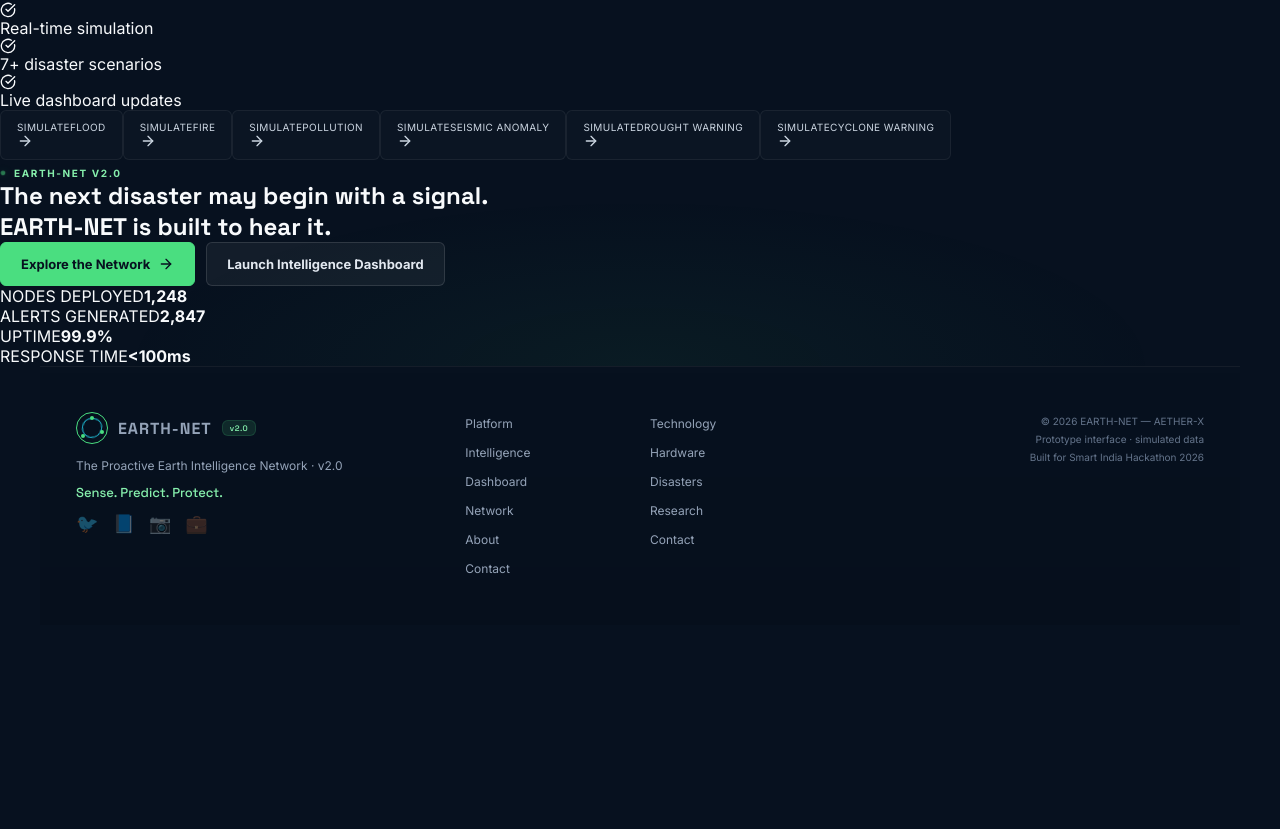
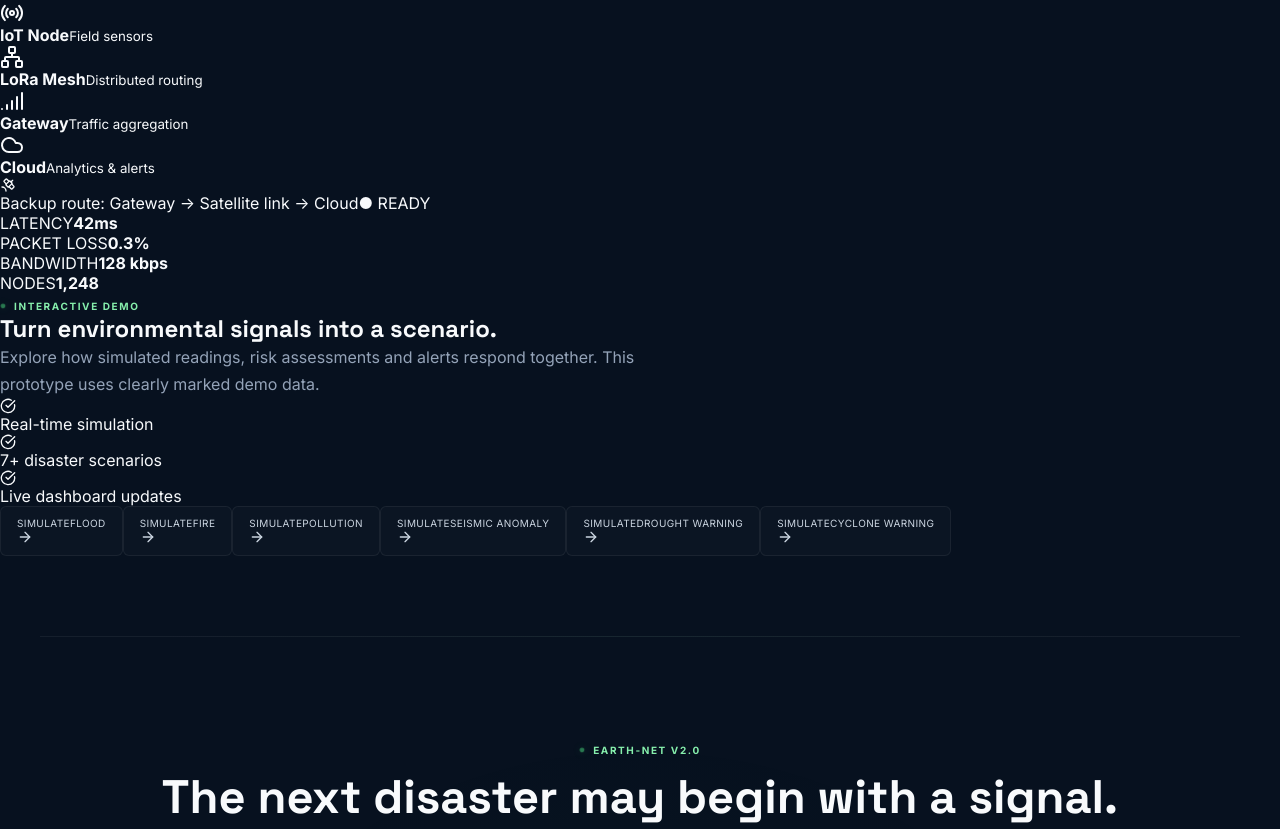
Before and after one commit to SohamMondal88/EARTH-NET, a React (Vite) app: page / in a window 1280 px wide. Shown: the part 9370-10199 px from the top of the page. Before the commit the page ends 9995 px from the top, so only its background shows below. Built offline with nearby package versions, Linux system fonts and the light colour scheme.

Commit message:
Update cta.css

```diff
--- a/src/styles/sections/cta.css
+++ b/src/styles/sections/cta.css
@@ -1 +1,86 @@
-.final-cta{background:radial-gradient(ellipse at center bottom,rgb(74 222 128 / .05),transparent 58%)}
+.final-cta {
+  max-width: var(--container);
+  margin: 80px auto 0;
+  padding: 100px 36px;
+  text-align: center;
+  border-top: 1px solid var(--line-light);
+  background: radial-gradient(ellipse at center bottom, rgba(74, 222, 128, 0.04), transparent 58%);
+  position: relative;
+}
+
+.final-cta .eyebrow {
+  color: var(--earth-300);
+}
+
+.final-cta h2 {
+  font-size: 47px;
+  margin: 15px auto 28px;
+  line-height: 1.1;
+}
+
+.final-cta h2 em {
+  font-style: normal;
+  color: var(--earth-300);
+}
+
+.final-cta .actions {
+  justify-content: center;
+}
+
+.cta-metrics {
+  display: flex;
+  justify-content: center;
+  gap: 40px;
+  margin-top: 40px;
+  padding-top: 30px;
+  border-top: 1px solid var(--line-light);
+  flex-wrap: wrap;
+}
+
+.cta-metrics div {
+  text-align: center;
+}
+
+.cta-metrics span {
+  display: block;
+  font-size: 8px;
+  color: var(--text-500);
+  letter-spacing: 0.5px;
+  text-transform: uppercase;
+}
+
+.cta-metrics b {
+  font: 600 22px var(--font-display);
+  color: var(--earth-400);
+}
+
+@media (max-width: 900px) {
+  .final-cta {
+    padding: 80px 25px;
+    margin-top: 60px;
+  }
+
+  .final-cta h2 {
+    font-size: 38px;
+  }
+}
+
+@media (max-width: 600px) {
+  .final-cta {
+    padding: 60px 20px;
+    margin-top: 30px;
+  }
+
+  .final-cta h2 {
+    font-size: 31px;
+  }
+
+  .cta-metrics {
+    gap: 20px;
+    padding-top: 20px;
+  }
+
+  .cta-metrics b {
+    font-size: 18px;
+  }
+}
```
